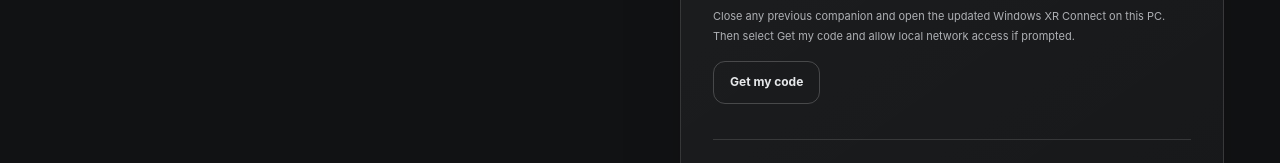
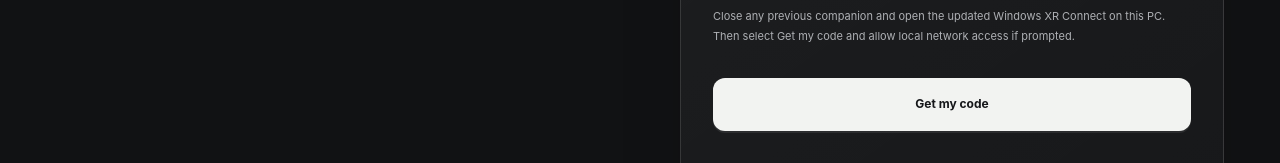
Before and after one commit to LonjeMocoISO/windowsxr-site, a plain HTML site: page index.html in a window 1280 px wide. Shown: the part 989-1152 px from the top of the page. Drawn offline with Linux system fonts and the light colour scheme.

Commit message:
Style Get my code as primary white action

```diff
--- a/index.html
+++ b/index.html
@@ -43,7 +43,7 @@
       <section id="web-connection" class="web-connection" aria-labelledby="web-connection-title">
         <h3 id="web-connection-title">Your connection code</h3>
         <p id="portal-status" class="portal-status" role="status" aria-live="polite">Close any previous companion and open the updated Windows XR Connect on this PC. Then select Get my code and allow local network access if prompted.</p>
-        <button id="get-code-button" class="button secondary" aria-describedby="portal-status" type="button">Get my code</button>
+        <button id="get-code-button" class="button primary" aria-describedby="portal-status" type="button">Get my code</button>
         <form id="web-connection-form" hidden>
           <label id="web-network-label" for="web-network">PC network</label>
           <select id="web-network" name="address" required aria-describedby="web-network-help"></select>
```
